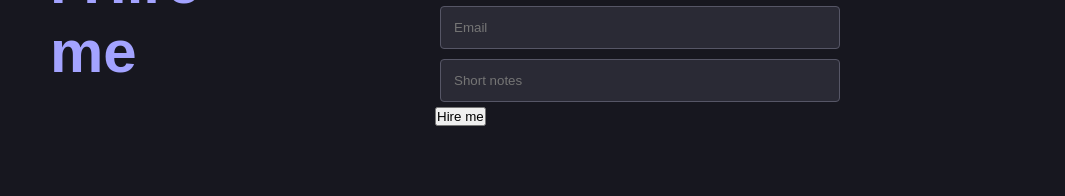
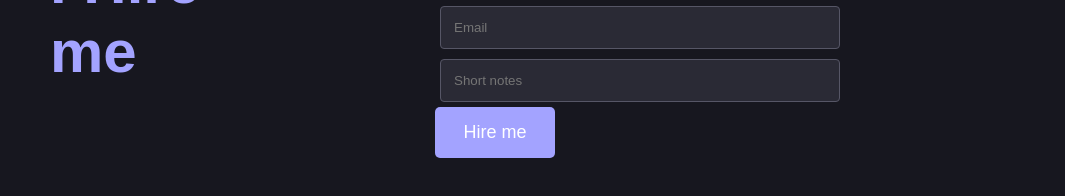
Before and after one commit to kalyanasundar8/newportfolio, a plain HTML site: page index.html in a window 1280 px wide. Shown: the part 1502-1698 px from the top of the page, 0-1065 px from the left. Drawn offline with Linux system fonts and the light colour scheme.

Commit message:
Update style.css

```diff
--- a/style.css
+++ b/style.css
@@ -145,6 +145,20 @@ button:hover{
     margin: 5px;
     width: 400px;
     color: var(--selected-text);
+}
+
+.form button {
+     background: var(--selected-text);
+    border: none;
+    padding: 15px;
+    width: 120px;
+    border-radius: 5px;
+    color: #fff;
+    font-size: 18px;
+    transition: .2s ease-in-out;
+}
+button:hover{
+    background: var(--secondary);
 }
 
 .socialmedia h3 {
```
